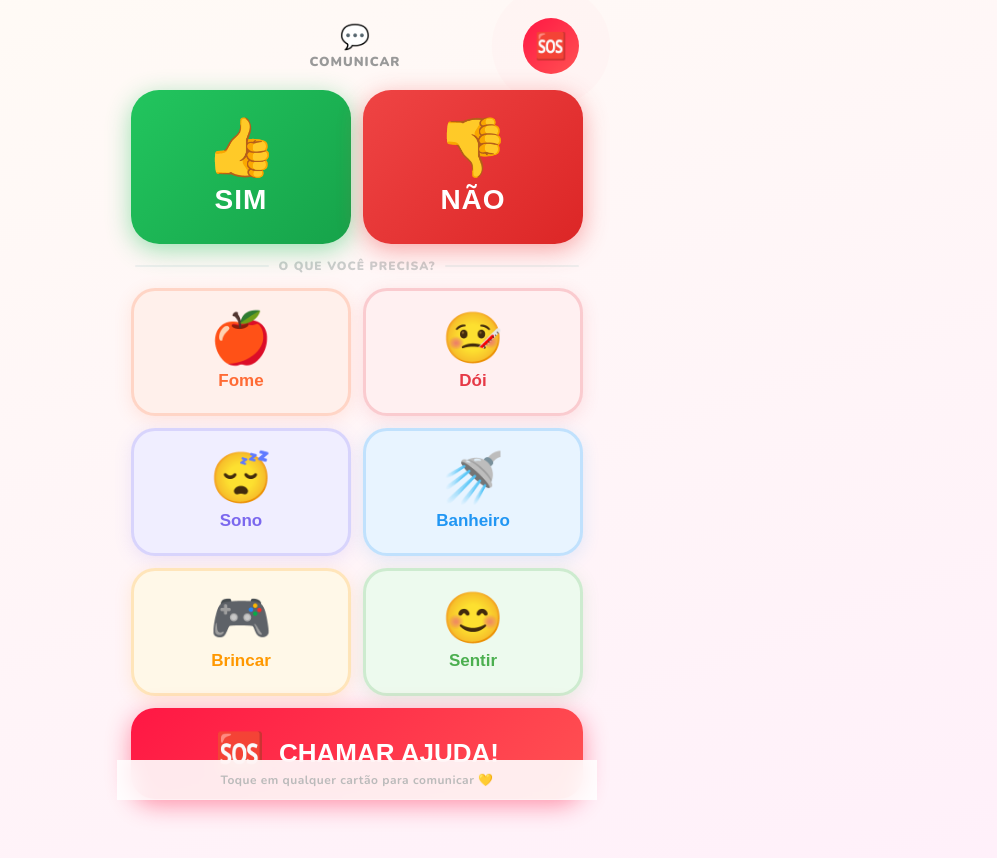
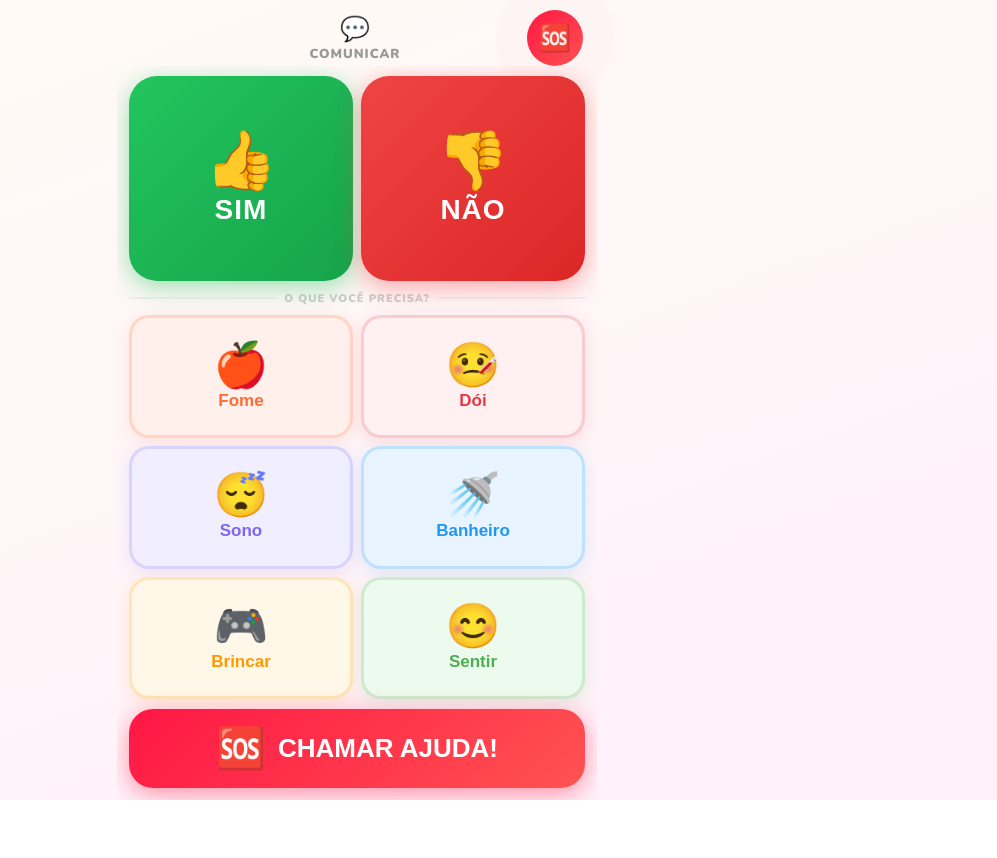
Before and after one commit to bp105140-dot/save, a React (Vite) app: page / in a window 1280 px wide. Shown: the top 858 px of the page, without its empty margins (283-1280 px from the left). After the commit the page ends 800 px from the top, so only its background shows below. Built offline with nearby package versions, Linux system fonts and the light colour scheme.

Commit message:
Add files via upload

```diff
--- a/src/App.jsx
+++ b/src/App.jsx
@@ -184,11 +184,13 @@ export default function ComunicarApp() {
 
   return (
     <div style={{
-      minHeight: "100vh",
+      height: "100dvh",
+      maxHeight: "100dvh",
+      overflow: "hidden",
       background: "linear-gradient(160deg, #FFFBF5 0%, #FFF0FA 100%)",
       fontFamily: "'Nunito', cursive, sans-serif",
       display: "flex", flexDirection: "column", alignItems: "center",
-      userSelect: "none", overflowX: "hidden",
+      userSelect: "none",
     }}>
       <style>{`
         @import url('https://fonts.googleapis.com/css2?family=Nunito:wght@700;900&display=swap');
@@ -239,7 +241,7 @@ export default function ComunicarApp() {
 
       {/* HEADER */}
       {screen !== "alert" && (
-        <div style={{width:"100%",maxWidth:480,padding:"18px 18px 0",display:"flex",alignItems:"center",justifyContent:"space-between"}}>
+        <div style={{width:"100%",maxWidth:480,padding:"10px 14px 0",display:"flex",alignItems:"center",justifyContent:"space-between",flexShrink:0}}>
           {screen === "category"
             ? <button onClick={() => { setScreen("home"); setActiveCategory(null); }} className="btn"
                 style={{background:"#fff",borderRadius:50,width:52,height:52,fontSize:22,
@@ -276,57 +278,66 @@ export default function ComunicarApp() {
 
       {/* HOME */}
       {screen === "home" && (
-        <div style={{width:"100%",maxWidth:480,padding:"16px 14px 100px",display:"flex",flexDirection:"column",gap:12}}>
+        <div style={{
+          width:"100%", maxWidth:480,
+          flex:1, minHeight:0,
+          padding:"10px 12px 12px",
+          display:"flex", flexDirection:"column", gap:"1.2vh",
+          overflow:"hidden",
+        }}>
 
           {/* SIM / NÃO */}
-          <div style={{display:"grid",gridTemplateColumns:"1fr 1fr",gap:12}}>
+          <div style={{display:"grid",gridTemplateColumns:"1fr 1fr",gap:"1vh",flex:"1.6",minHeight:0}}>
             <button
               onClick={() => { if(navigator.vibrate)navigator.vibrate([80,30,80]); speak("Sim!"); }}
               className="btn fade-up"
               style={{
                 background:"linear-gradient(135deg,#22c55e,#16a34a)",
-                borderRadius:28,padding:"28px 10px",
-                display:"flex",flexDirection:"column",alignItems:"center",gap:8,
+                borderRadius:28, padding:"4px",
+                display:"flex",flexDirection:"column",alignItems:"center",justifyContent:"center",gap:"0.6vh",
                 boxShadow:"0 6px 24px rgba(34,197,94,0.45)",
                 animationDelay:"0s",animationFillMode:"both",
+                height:"100%",
               }}>
-              <span style={{fontSize:58,lineHeight:1}}>👍</span>
-              <span style={{fontSize:28,fontWeight:900,color:"#fff",letterSpacing:1}}>SIM</span>
+              <span style={{fontSize:"clamp(36px,8vw,58px)",lineHeight:1}}>👍</span>
+              <span style={{fontSize:"clamp(20px,5vw,28px)",fontWeight:900,color:"#fff",letterSpacing:1}}>SIM</span>
             </button>
             <button
               onClick={() => { if(navigator.vibrate)navigator.vibrate([80,30,80]); speak("Não!"); }}
               className="btn fade-up"
               style={{
                 background:"linear-gradient(135deg,#ef4444,#dc2626)",
-                borderRadius:28,padding:"28px 10px",
-                display:"flex",flexDirection:"column",alignItems:"center",gap:8,
+                borderRadius:28, padding:"4px",
+                display:"flex",flexDirection:"column",alignItems:"center",justifyContent:"center",gap:"0.6vh",
                 boxShadow:"0 6px 24px rgba(239,68,68,0.45)",
                 animationDelay:"0.07s",animationFillMode:"both",
+                height:"100%",
               }}>
-              <span style={{fontSize:58,lineHeight:1}}>👎</span>
-              <span style={{fontSize:28,fontWeight:900,color:"#fff",letterSpacing:1}}>NÃO</span>
+              <span style={{fontSize:"clamp(36px,8vw,58px)",lineHeight:1}}>👎</span>
+              <span style={{fontSize:"clamp(20px,5vw,28px)",fontWeight:900,color:"#fff",letterSpacing:1}}>NÃO</span>
             </button>
           </div>
 
           {/* Divisor */}
-          <div style={{display:"flex",alignItems:"center",gap:10,padding:"2px 4px"}}>
+          <div style={{display:"flex",alignItems:"center",gap:8,flexShrink:0}}>
             <div style={{flex:1,height:2,background:"#eee",borderRadius:2}} />
-            <span style={{fontSize:12,fontWeight:900,color:"#ccc",letterSpacing:1}}>O QUE VOCÊ PRECISA?</span>
+            <span style={{fontSize:11,fontWeight:900,color:"#ccc",letterSpacing:1}}>O QUE VOCÊ PRECISA?</span>
             <div style={{flex:1,height:2,background:"#eee",borderRadius:2}} />
           </div>
 
           {/* Categorias */}
-          <div style={{display:"grid",gridTemplateColumns:"1fr 1fr",gap:12}}>
+          <div style={{display:"grid",gridTemplateColumns:"1fr 1fr",gap:"1vh",flex:"3",minHeight:0}}>
             {CATEGORIES.map((c, i) => (
               <button key={c.id} onClick={() => handleCategoryClick(c.id, c.label)}
                 className="btn fade-up" style={{
-                  background:c.bg,border:`3px solid ${c.color}33`,borderRadius:24,
-                  padding:"22px 10px",display:"flex",flexDirection:"column",alignItems:"center",gap:8,
+                  background:c.bg,border:`3px solid ${c.color}33`,borderRadius:20,
+                  padding:"4px",display:"flex",flexDirection:"column",alignItems:"center",justifyContent:"center",gap:"0.5vh",
                   boxShadow:`0 4px 18px ${c.color}22`,
                   animationDelay:`${(i+2)*0.07}s`,animationFillMode:"both",
+                  height:"100%",
                 }}>
-                <span style={{fontSize:50,lineHeight:1}}>{c.emoji}</span>
-                <span style={{fontSize:17,fontWeight:900,color:c.color}}>{c.label}</span>
+                <span style={{fontSize:"clamp(28px,6vw,44px)",lineHeight:1}}>{c.emoji}</span>
+                <span style={{fontSize:"clamp(13px,3.5vw,17px)",fontWeight:900,color:c.color}}>{c.label}</span>
               </button>
             ))}
           </div>
@@ -334,13 +345,14 @@ export default function ComunicarApp() {
           {/* Chamar ajuda */}
           <button onClick={triggerAlert} className="btn fade-up" style={{
             background:"linear-gradient(135deg,#FF1744 0%,#FF5252 100%)",
-            borderRadius:24,padding:"22px",
-            display:"flex",alignItems:"center",justifyContent:"center",gap:14,
+            borderRadius:24,padding:"clamp(10px,2vh,18px) 16px",
+            display:"flex",alignItems:"center",justifyContent:"center",gap:12,
             boxShadow:"0 6px 24px rgba(255,23,68,0.45)",
+            flexShrink:0,
             animationDelay:"0.7s",animationFillMode:"both",
           }}>
-            <span style={{fontSize:40}}>🆘</span>
-            <span style={{fontSize:26,fontWeight:900,color:"#fff"}}>CHAMAR AJUDA!</span>
+            <span style={{fontSize:"clamp(28px,6vw,40px)"}}>🆘</span>
+            <span style={{fontSize:"clamp(18px,4.5vw,26px)",fontWeight:900,color:"#fff"}}>CHAMAR AJUDA!</span>
           </button>
         </div>
       )}
@@ -365,17 +377,7 @@ export default function ComunicarApp() {
         </div>
       )}
 
-      {/* RODAPÉ */}
-      {screen !== "alert" && (
-        <div style={{
-          position:"fixed",bottom:0,width:"100%",maxWidth:480,
-          textAlign:"center",padding:"12px 16px",
-          background:"rgba(255,255,255,0.9)",backdropFilter:"blur(10px)",
-          fontSize:12,color:"#bbb",fontWeight:700,letterSpacing:0.5,
-        }}>
-          Toque em qualquer cartão para comunicar 💛
-        </div>
-      )}
+
     </div>
   );
 }
```
